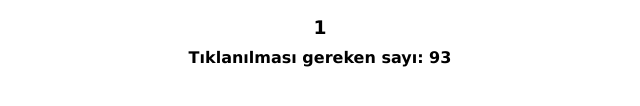
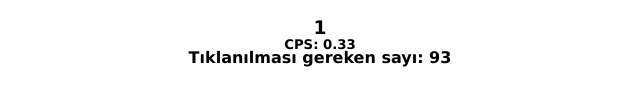
Before and after one commit to Furkanerkul/CPSChallange, a plain HTML site: page index.html in a window 1280 px wide. Both pictures are taken after a click on the element 640 px from the left and 375 px from the top of the page. Shown: the part 578-684 px from the top of the page, 320-960 px from the left. Drawn offline with Linux system fonts and the light colour scheme.

Commit message:
CPS sistemi eklenildi. (Added cps system)

```diff
--- a/index.html
+++ b/index.html
@@ -23,6 +23,7 @@
         </div>
         <h3>0</h3>
         <h4></h4>
+        <h5 id="cps"></h5>
         <h5 id="sure"></h5>
     </div>
     <script src="script.js"></script>
--- a/script.js
+++ b/script.js
@@ -1,6 +1,7 @@
 let saniye = 11;
 let skor = 0;
 let challange = parseInt(Math.random() * 100);
+let cps = 0.0;
 
 // 1. Butona basıldığı zaman rastgele bir sayı olusturulacak ve saniyemiz (10sec) olarak başlayacak ve Interval metodu ile her saniye azalacak
 // 2. Bir tane tıklama alanı olacak, bu alana tıklanıldığında değişkenin değeri 1 artacak. Sonrasında bir etiketin tcontent'i olarak değişkenin değeri ayarlanacak.
@@ -13,6 +14,7 @@ let h4 = document.querySelector('body .container h4')
 let sure = document.querySelector('body .container #sure')
 let skorAyar = document.querySelector('body .container input[type="text"]')
 let txtAyar = document.querySelector('body .container #txtSure')
+let cpsRekor = document.querySelector('body #cps')
 
 function arttir() {
     skor++;
@@ -21,24 +23,38 @@ function arttir() {
         alert('Kazandın.')
         location.href = 'index.html' // Kullanıcıyı index.html urlsine yönlendiriyorum.
     }
+    cps += 0.75 / 2;
+    cpsRekor.textContent = `CPS: ${cps.toPrecision(2)}`;
 }
 
-function zamaniBaslat(){
-    setInterval(function(){
+tiklamaAlan.addEventListener('mouseup', function () {
+    let timer = setInterval(function () {
+        cps -= 0.10 / 2;
+        cpsRekor.textContent = `CPS: ${cps.toPrecision(2)}`;
+        if (cps <= 0.0) {
+            clearInterval(timer)
+            cps = 0.0;
+            cpsRekor.textContent = `CPS: ${Math.abs(parseInt(cps))}`;
+        }
+    }, 1500);
+})
+
+function zamaniBaslat() {
+    setInterval(function () {
         --saniye;
         sure.textContent = `Süre: ${saniye}`
-        if(saniye == 0 && skor != challange){
+        if (saniye == 0 && skor != challange) {
             alert(`Süren bitti, belirli skorun altındasın. ${skor}. Olması gereken. ${challange}`)
             location.href = 'index.html'
         }
-        else if(saniye == 0){
+        else if (saniye == 0) {
             alert('Süren bitti.')
             location.href = 'index.html'
         }
-        else if(skor >= challange){
+        else if (skor >= challange) {
             alert(`Kazandın, belirli skorun üstündesin. ${skor}. Olması gereken ${challange}`)
         }
-    },1000);
+    }, 1000);
 }
 
 document.addEventListener('DOMContentLoaded', function () {
@@ -51,7 +67,7 @@ skorAyar.addEventListener('keyup', function () {
 })
 
 
-txtAyar.addEventListener('keyup', function() { // Süre inputuna bir şey yazılırsa saniye değişkeninin değeri metin kutusundaki değer ile güncellenir.
+txtAyar.addEventListener('keyup', function () { // Süre inputuna bir şey yazılırsa saniye değişkeninin değeri metin kutusundaki değer ile güncellenir.
     saniye = Number(txtAyar.value)
     sure.textContent = saniye;
 })
```
